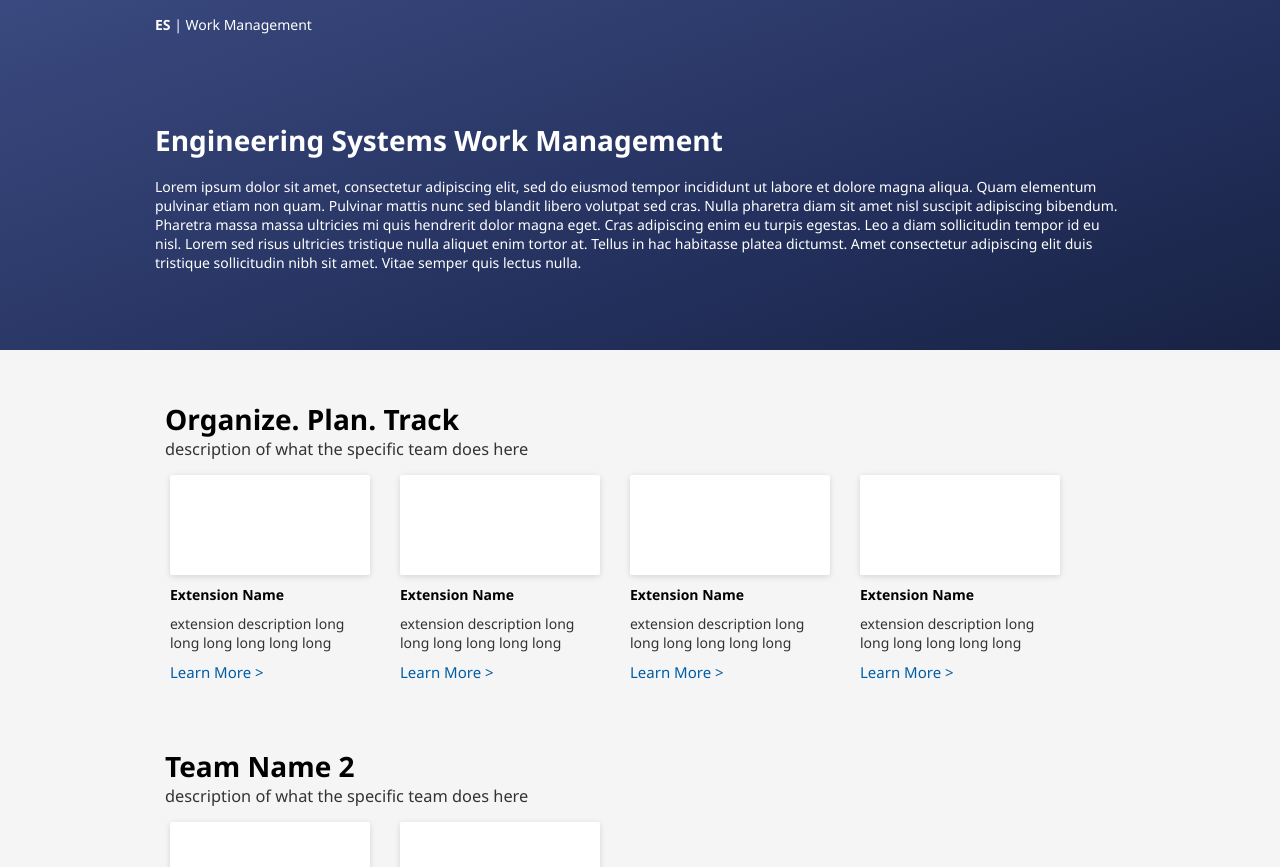
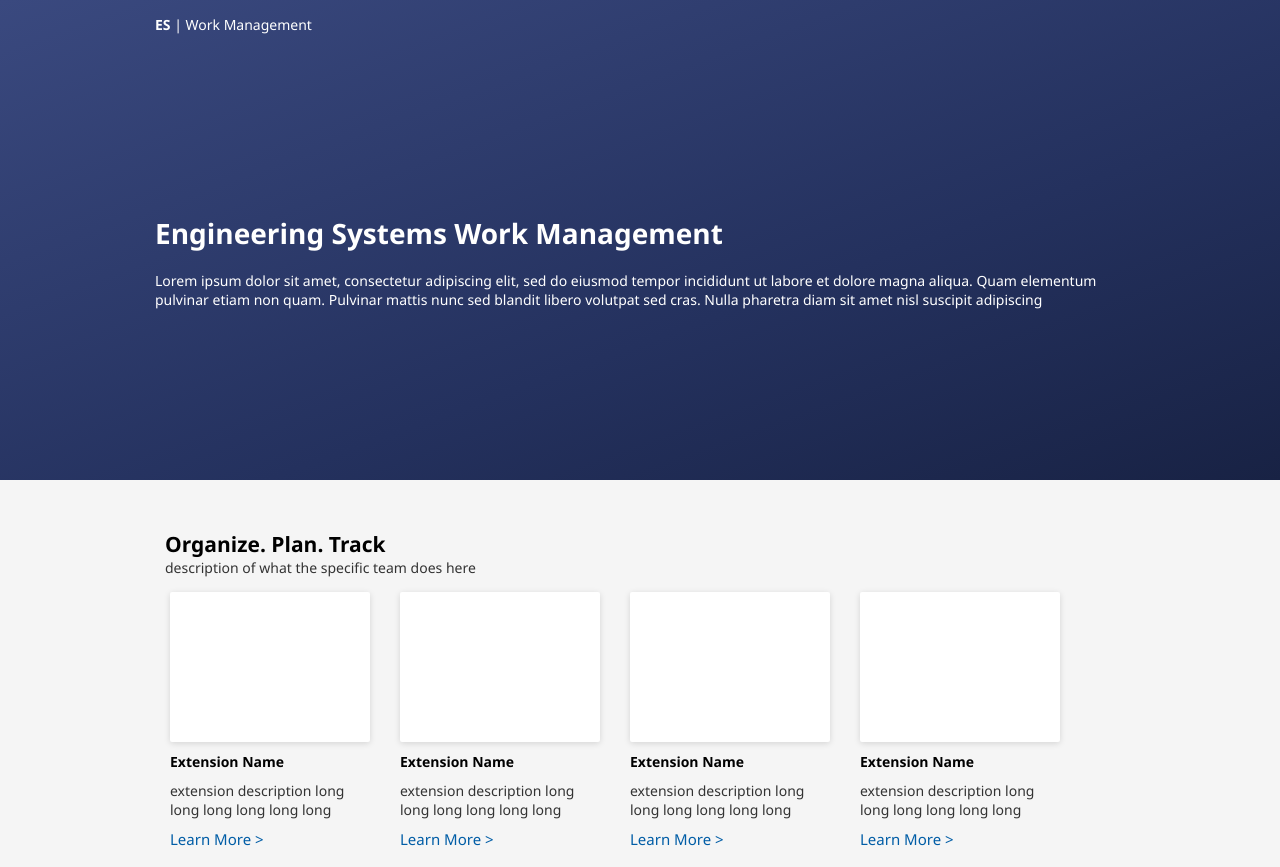
Before and after one commit to monil-patel/documentation-main, a plain HTML site: page index.html in a window 1280 px wide. Shown: the top 867 px of the page. Drawn offline with Linux system fonts and the light colour scheme.

Commit message:
fix spacing on smaller devices

```diff
--- a/index.html
+++ b/index.html
@@ -18,14 +18,11 @@
             <div class="container">
                 <div class="header-info-container">
                     <h1>Engineering Systems Work Management</h1>
-                    <p>Lorem ipsum dolor sit amet, consectetur adipiscing elit, sed do eiusmod tempor incididunt ut
+                    <p>
+                        Lorem ipsum dolor sit amet, consectetur adipiscing elit, sed do eiusmod tempor incididunt ut
                         labore et dolore magna aliqua. Quam elementum pulvinar etiam non quam. Pulvinar mattis nunc sed
                         blandit libero volutpat sed cras. Nulla pharetra diam sit amet nisl suscipit adipiscing
-                        bibendum. Pharetra massa massa ultricies mi quis hendrerit dolor magna eget. Cras adipiscing
-                        enim eu turpis egestas. Leo a diam sollicitudin tempor id eu nisl. Lorem sed risus ultricies
-                        tristique nulla aliquet enim tortor at. Tellus in hac habitasse platea dictumst. Amet
-                        consectetur adipiscing elit duis tristique sollicitudin nibh sit amet. Vitae semper quis lectus
-                        nulla.</p>
+                    </p>
                 </div>
 
             </div>
@@ -35,8 +32,8 @@
 
     <div class="container">
         <div class="team-section">
-            <h1 class="team-name">Organize. Plan. Track </h1>
-            <h3 class="team-description">description of what the specific team does here</h3>
+            <h2 class="team-name">Organize. Plan. Track </h2>
+            <h4 class="team-description">description of what the specific team does here</h4>
         </div>
         <div class="flex-container">
             <div class="flex-item">
--- a/styles/main.css
+++ b/styles/main.css
@@ -25,8 +25,8 @@ a:hover {
     background: linear-gradient(340deg, rgba(24,34,68,1) 0%, rgba(36,49,94,1) 39%, rgba(58,73,127,1) 100%);
     filter: progid:DXImageTransform.Microsoft.gradient(startColorstr="#182244",endColorstr="#3a497f",GradientType=1);
     min-height: 200px;
-    max-height: 400px;
-    height: 40%;
+    max-height: 450px;
+    height: 60%;
     padding: 15px;
 }
 
@@ -57,7 +57,7 @@ a:hover {
 }
 
 .card {
-    min-height: 100px;
+    min-height: 150px;
     border-radius: 2px;
     background: white;
     cursor: pointer;
```
